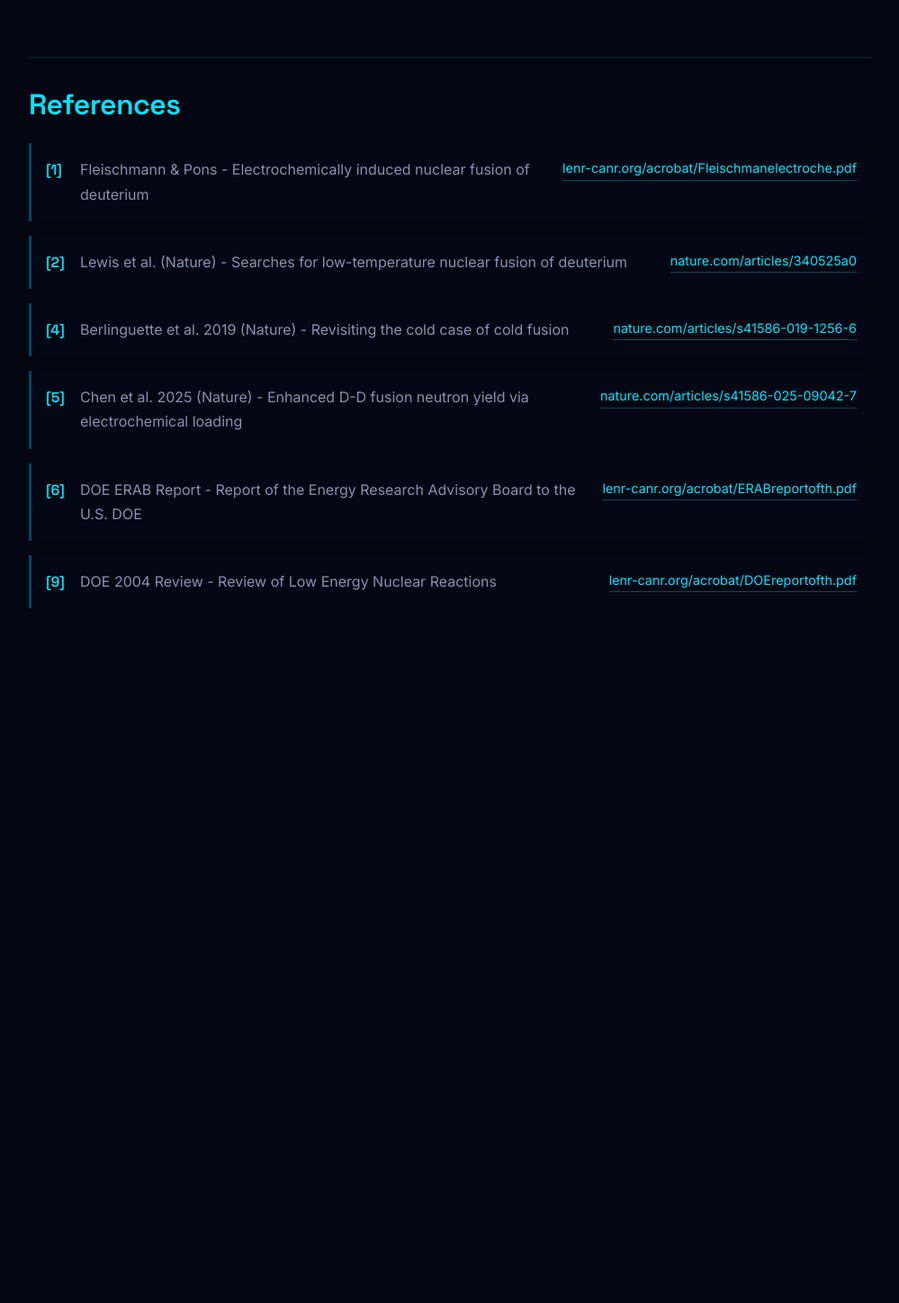
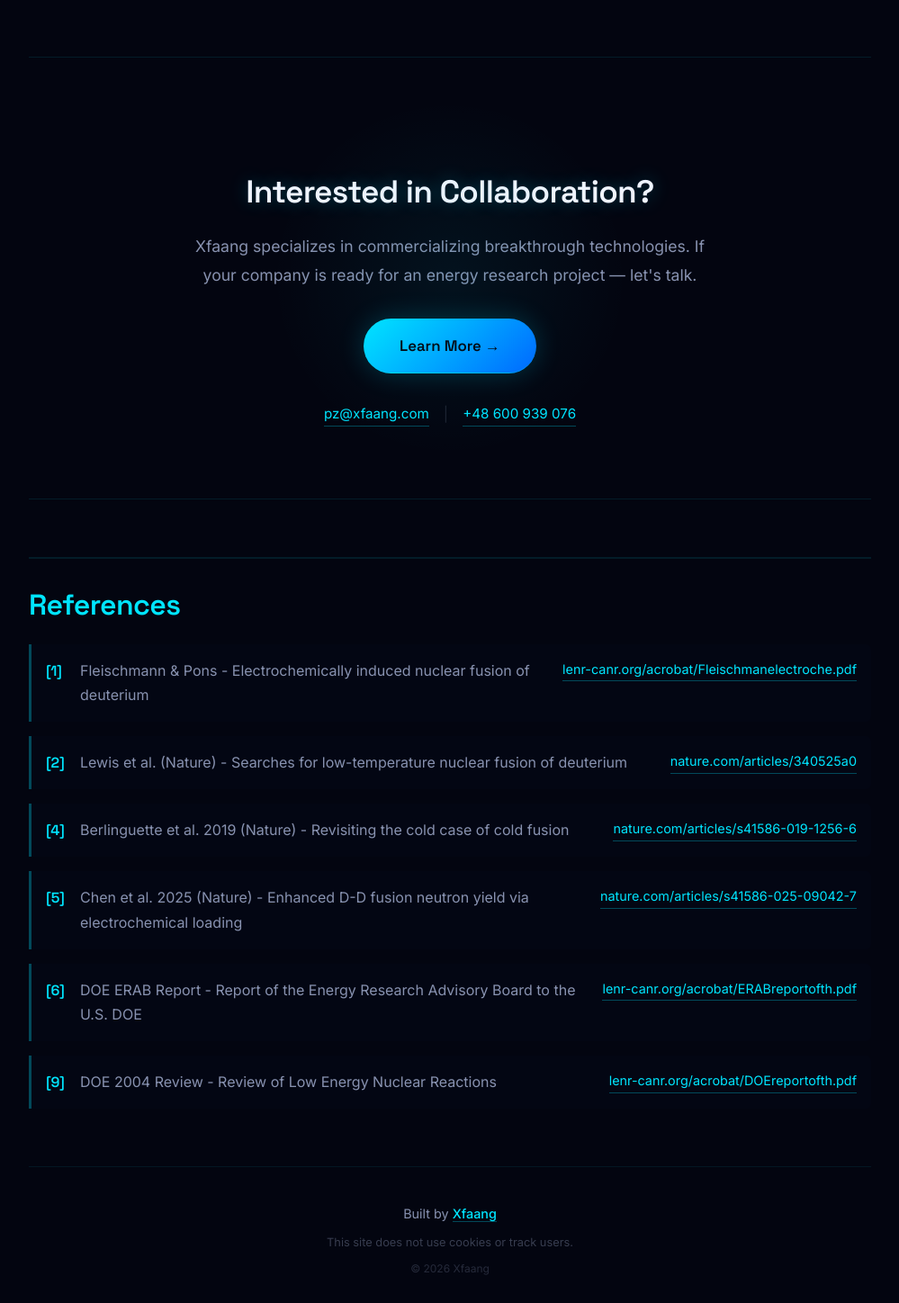
Before and after one commit to Xfaang/cold-fusion, a React (Vite) app: page / in a window 1280 px wide. Shown: the part 7822-9270 px from the top of the page at 90% size, without its empty margins (280-1279 px from the left). Before the commit the page ends 8562 px from the top, so only its background shows below. Built offline with nearby package versions, Linux system fonts and the light colour scheme.

Commit message:
feat: CTA section, footer (Xfaang + no cookies), favicon + og:image from cold-fusion landing

```diff
--- a/index.html
+++ b/index.html
@@ -2,15 +2,16 @@
 <html lang="en">
   <head>
     <meta charset="UTF-8" />
-    <link rel="icon" type="image/jpeg" href="/cold-fusion-hero.jpg" />
+    <link rel="icon" type="image/jpeg" href="https://xavier.xfaang.com/cold-fusion-hero.jpg" />
     <meta name="viewport" content="width=device-width, initial-scale=1.0" />
-    <title>Cold Fusion & LENR: What We Know</title>
-    <meta property="og:title" content="Cold Fusion & LENR: What We Know">
-    <meta property="og:description" content="A comprehensive analysis of cold fusion and LENR research, evidence, and future prospects.">
-    <meta property="og:image" content="/cold-fusion-hero.jpg">
+    <title>Zimna Fuzja i LENR: Co Wiemy | Cold Fusion & LENR</title>
+    <meta property="og:title" content="Zimna Fuzja i LENR: Co Wiemy">
+    <meta property="og:description" content="Kompleksowa analiza badań nad zimną fuzją i LENR - dowody, modele, perspektywy.">
+    <meta property="og:image" content="https://xavier.xfaang.com/cold-fusion-hero.jpg">
+    <meta property="og:url" content="https://www.zimnafuzja.pl">
     <meta property="og:type" content="article">
     <meta name="twitter:card" content="summary_large_image">
-    <meta name="twitter:image" content="/cold-fusion-hero.jpg">
+    <meta name="twitter:image" content="https://xavier.xfaang.com/cold-fusion-hero.jpg">
     <link rel="preconnect" href="https://fonts.googleapis.com">
     <link href="https://fonts.googleapis.com/css2?family=Space+Grotesk:wght@400;500;600;700&family=Inter:wght@300;400;500;600&display=swap" rel="stylesheet">
   </head>
--- a/src/App.tsx
+++ b/src/App.tsx
@@ -12,7 +12,9 @@ import Models from './components/Models'
 import Expectations from './components/Expectations'
 import DecisiveExperiments from './components/DecisiveExperiments'
 import ReactorDiagrams from './components/ReactorDiagrams'
+import CTA from './components/CTA'
 import References from './components/References'
+import Footer from './components/Footer'
 
 function App() {
   return (
@@ -31,7 +33,9 @@ function App() {
             <Expectations />
             <DecisiveExperiments />
             <ReactorDiagrams />
+            <CTA />
             <References />
+            <Footer />
           </main>
         </div>
       </Router>
--- /dev/null
+++ b/src/components/CTA.css
@@ -0,0 +1,87 @@
+.cta-section {
+  position: relative;
+  text-align: center;
+  padding: 5rem 2rem;
+  margin: 4rem 0;
+  border-top: 1px solid rgba(0, 229, 255, 0.1);
+  border-bottom: 1px solid rgba(0, 229, 255, 0.1);
+  overflow: hidden;
+}
+
+.cta-glow {
+  position: absolute;
+  top: 50%;
+  left: 50%;
+  transform: translate(-50%, -50%);
+  width: 400px;
+  height: 400px;
+  background: radial-gradient(circle, rgba(0, 229, 255, 0.06) 0%, transparent 70%);
+  pointer-events: none;
+}
+
+.cta-section h2 {
+  font-family: 'Space Grotesk', sans-serif;
+  font-size: 2.2rem;
+  color: #f0f4ff;
+  margin-bottom: 1.5rem;
+  text-shadow: 0 0 20px rgba(0, 229, 255, 0.3);
+}
+
+.cta-text {
+  color: #8892b0;
+  font-size: 1.1rem;
+  max-width: 600px;
+  margin: 0 auto 2rem;
+  line-height: 1.8;
+}
+
+.cta-button {
+  display: inline-block;
+  padding: 1rem 2.5rem;
+  background: linear-gradient(135deg, #00e5ff 0%, #0066ff 100%);
+  color: #030510;
+  font-family: 'Space Grotesk', sans-serif;
+  font-weight: 600;
+  font-size: 1.05rem;
+  text-decoration: none;
+  border-radius: 50px;
+  transition: all 0.3s ease;
+  box-shadow: 0 0 30px rgba(0, 229, 255, 0.2);
+}
+
+.cta-button:hover {
+  transform: translateY(-2px);
+  box-shadow: 0 0 50px rgba(0, 229, 255, 0.4);
+}
+
+.cta-contact {
+  margin-top: 2rem;
+  display: flex;
+  justify-content: center;
+  align-items: center;
+  gap: 1rem;
+}
+
+.cta-contact a {
+  color: #00e5ff;
+  text-decoration: none;
+  font-size: 0.95rem;
+  transition: color 0.3s;
+}
+
+.cta-contact a:hover {
+  color: #f0f4ff;
+}
+
+.cta-divider {
+  color: #8892b033;
+}
+
+@media (max-width: 768px) {
+  .cta-section h2 {
+    font-size: 1.6rem;
+  }
+  .cta-text {
+    font-size: 1rem;
+  }
+}
--- /dev/null
+++ b/src/components/CTA.tsx
@@ -0,0 +1,29 @@
+import { useLanguage } from '../LanguageContext'
+import './CTA.css'
+
+const CTA = () => {
+  const { language } = useLanguage()
+  const isPL = language === 'pl'
+
+  return (
+    <section className="cta-section" id="kontakt">
+      <div className="cta-glow"></div>
+      <h2>{isPL ? 'Zainteresowany Współpracą?' : 'Interested in Collaboration?'}</h2>
+      <p className="cta-text">
+        {isPL
+          ? 'Xfaang specjalizuje się w komercjalizacji przełomowych technologii. Jeśli Twoja firma jest gotowa na projekt badawczy w energetyce — porozmawiajmy.'
+          : 'Xfaang specializes in commercializing breakthrough technologies. If your company is ready for an energy research project — let\'s talk.'}
+      </p>
+      <a href="https://xavier.xfaang.com/cold-fusion" className="cta-button">
+        {isPL ? 'Dowiedz się więcej →' : 'Learn More →'}
+      </a>
+      <div className="cta-contact">
+        <a href="mailto:pz@xfaang.com">pz@xfaang.com</a>
+        <span className="cta-divider">|</span>
+        <a href="tel:+48600939076">+48 600 939 076</a>
+      </div>
+    </section>
+  )
+}
+
+export default CTA
--- /dev/null
+++ b/src/components/Footer.css
@@ -0,0 +1,39 @@
+.site-footer {
+  border-top: 1px solid rgba(0, 229, 255, 0.08);
+  padding: 2.5rem 2rem;
+  text-align: center;
+  margin-top: 3rem;
+}
+
+.footer-content {
+  max-width: 600px;
+  margin: 0 auto;
+}
+
+.footer-author {
+  color: #8892b0;
+  font-size: 0.9rem;
+  margin-bottom: 0.5rem;
+}
+
+.footer-author a {
+  color: #00e5ff;
+  text-decoration: none;
+  font-weight: 500;
+  transition: color 0.3s;
+}
+
+.footer-author a:hover {
+  color: #f0f4ff;
+}
+
+.footer-cookies {
+  color: #8892b066;
+  font-size: 0.8rem;
+  margin-bottom: 0.5rem;
+}
+
+.footer-copy {
+  color: #8892b044;
+  font-size: 0.75rem;
+}
--- /dev/null
+++ b/src/components/Footer.tsx
@@ -0,0 +1,26 @@
+import { useLanguage } from '../LanguageContext'
+import './Footer.css'
+
+const Footer = () => {
+  const { language } = useLanguage()
+  const isPL = language === 'pl'
+
+  return (
+    <footer className="site-footer">
+      <div className="footer-content">
+        <p className="footer-author">
+          {isPL ? 'Stworzone przez ' : 'Built by '}
+          <a href="https://xfaang.com" target="_blank" rel="noopener noreferrer">Xfaang</a>
+        </p>
+        <p className="footer-cookies">
+          {isPL
+            ? 'Ta strona nie używa ciasteczek ani nie śledzi użytkowników.'
+            : 'This site does not use cookies or track users.'}
+        </p>
+        <p className="footer-copy">© 2026 Xfaang</p>
+      </div>
+    </footer>
+  )
+}
+
+export default Footer
```
